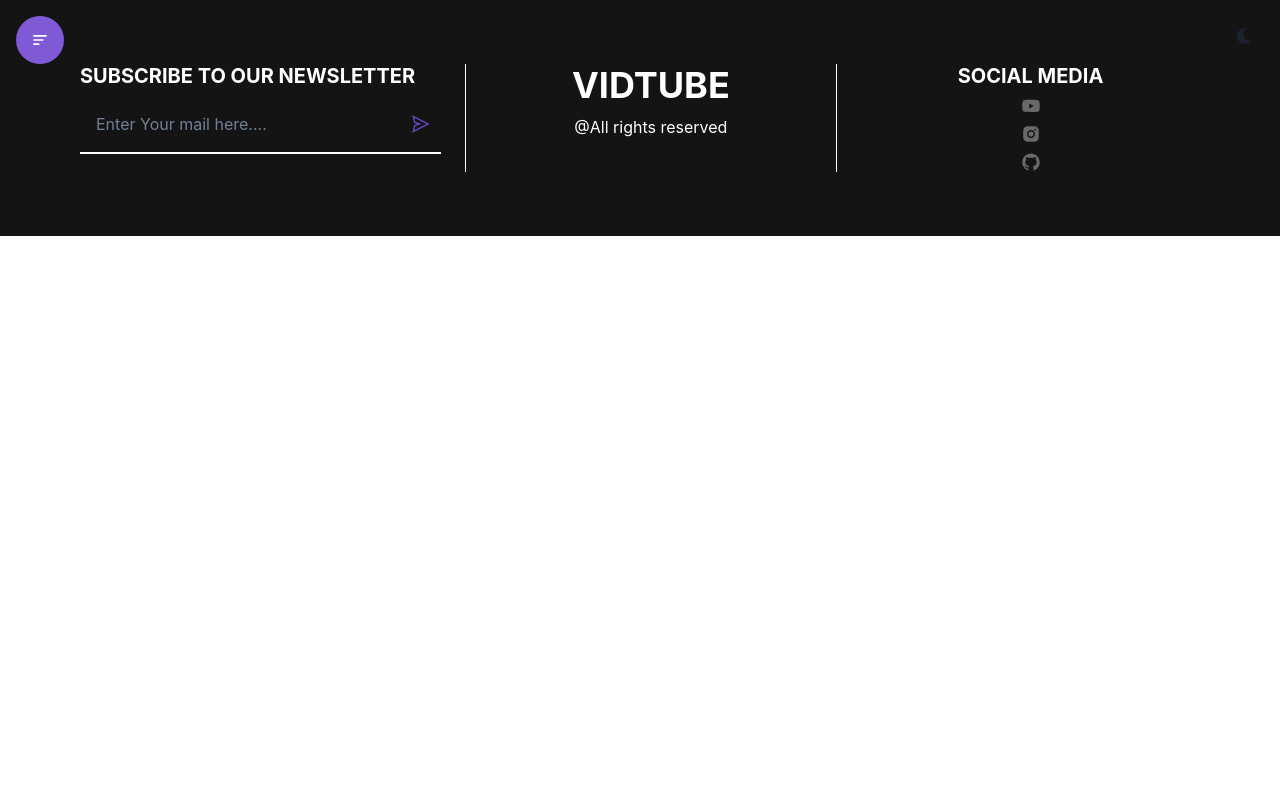
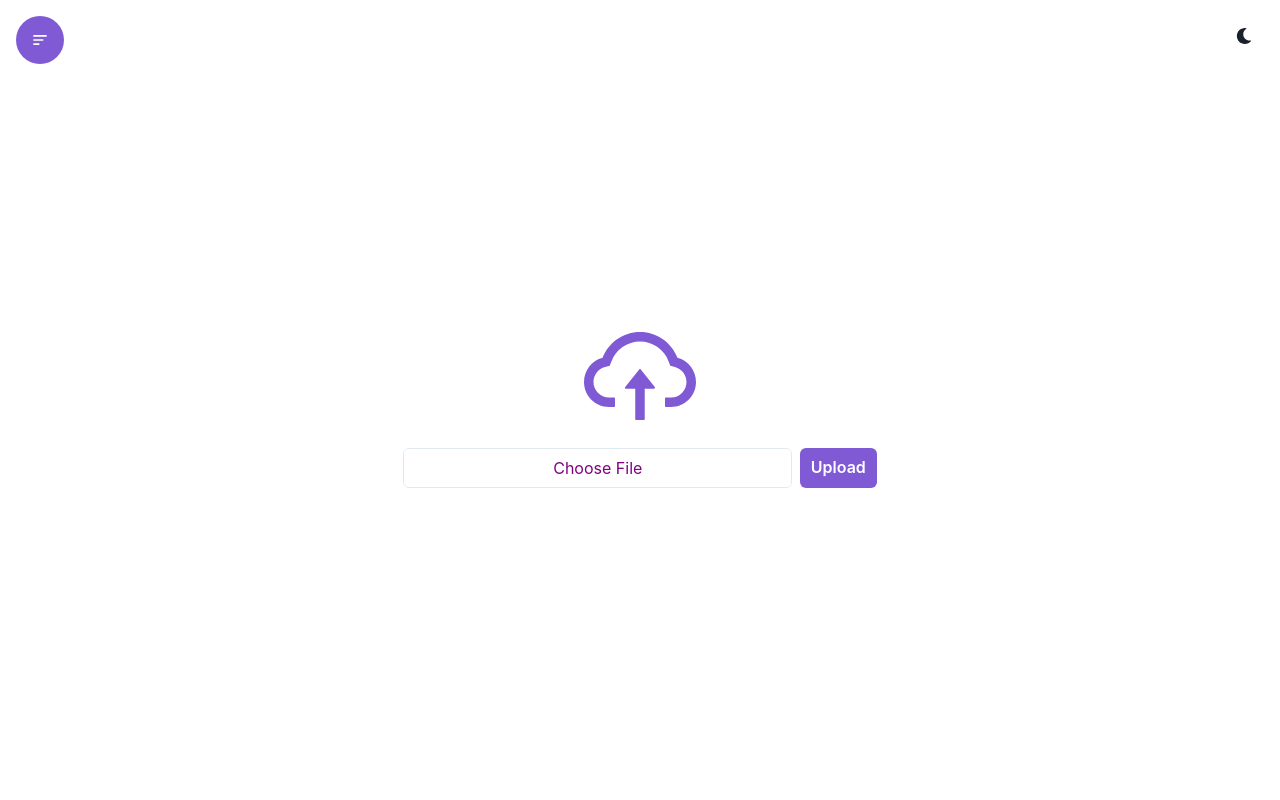
Before and after one commit to mawaisdev/UI, a React (Vite) app: page /upload in a window 1280 px wide. Shown: the top 800 px of the page. Built offline with nearby package versions, Linux system fonts and the light colour scheme.

Commit message:
Upload Component Complete

```diff
--- a/src/App.tsx
+++ b/src/App.tsx
@@ -1,7 +1,7 @@
 import './App.css'
 
 import { BrowserRouter as Router, Routes, Route } from 'react-router-dom'
-import { SideBar, Home, Footer, Videos } from './components'
+import { SideBar, Home, Footer, Videos, Upload } from './components'
 
 const App = () => {
   return (
@@ -10,6 +10,7 @@ const App = () => {
       <Routes>
         <Route path='/' element={<Home />} />
         <Route path='/videos' element={<Videos />} />
+        <Route path='/upload' element={<Upload />} />
       </Routes>
       <Footer />
     </Router>
--- /dev/null
+++ b/src/components/Upload.tsx
@@ -0,0 +1,34 @@
+import { Button, Container, HStack, Input, VStack } from '@chakra-ui/react'
+import { AiOutlineCloudUpload } from 'react-icons/ai'
+
+export const Upload = () => {
+  return (
+    <Container maxW={'container.xl'} h={'100vh'} p={'16'}>
+      <VStack color={'purple.500'} h={'full'} justifyContent={'center'}>
+        <AiOutlineCloudUpload size={'10vmax'} />
+        <form>
+          <HStack>
+            <Input
+              required={true}
+              type='file'
+              css={{
+                '&::file-selector-button': {
+                  border: 'none',
+                  width: 'calc(100% + 36px)',
+                  height: '100%',
+                  marginLeft: '-18px',
+                  color: 'purple',
+                  backgroundColor: 'white',
+                  cursor: 'pointer',
+                },
+              }}
+            />
+            <Button colorScheme='purple' type='submit'>
+              Upload
+            </Button>
+          </HStack>
+        </form>
+      </VStack>
+    </Container>
+  )
+}
--- a/src/components/index.ts
+++ b/src/components/index.ts
@@ -1,6 +1,7 @@
 import { SideBar } from './SideBar'
 import { Home } from './Home'
 import { Footer } from './Footer'
+import { Upload } from './Upload'
 import { Videos } from './Videos'
 
-export { SideBar, Home, Footer, Videos }
+export { SideBar, Home, Footer, Videos, Upload }
```
